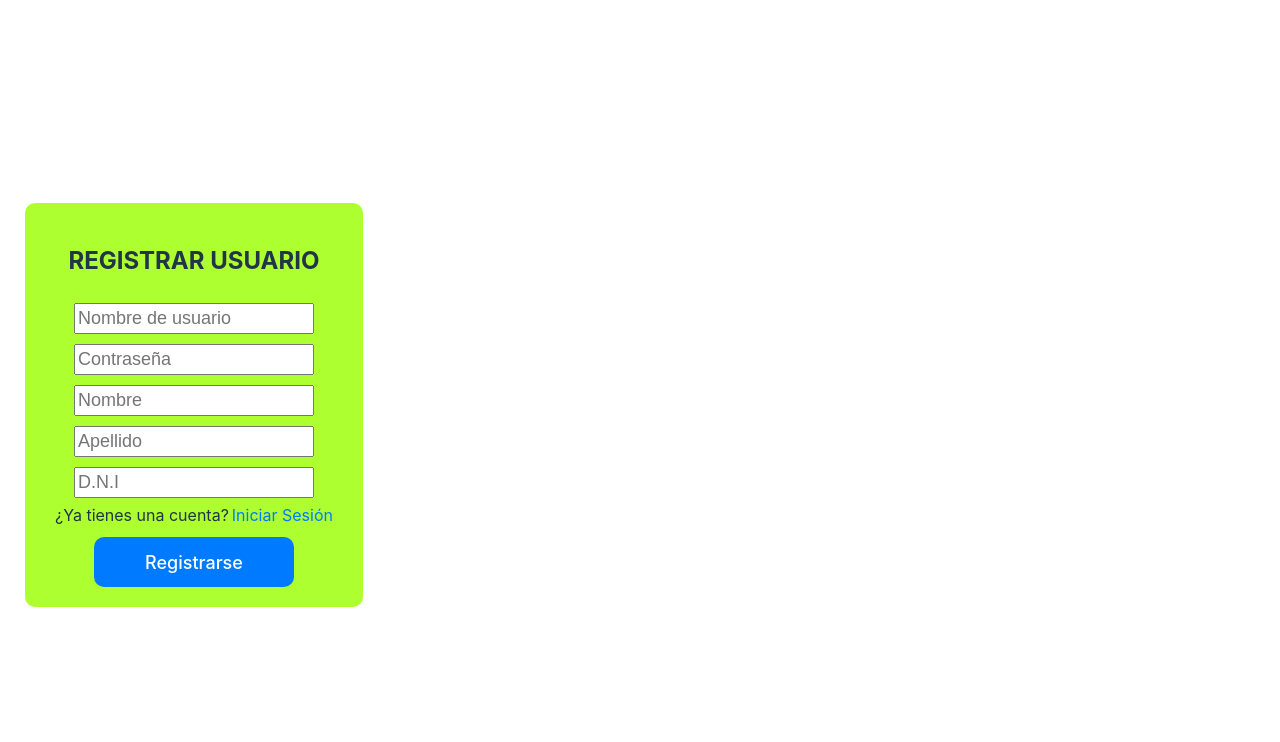
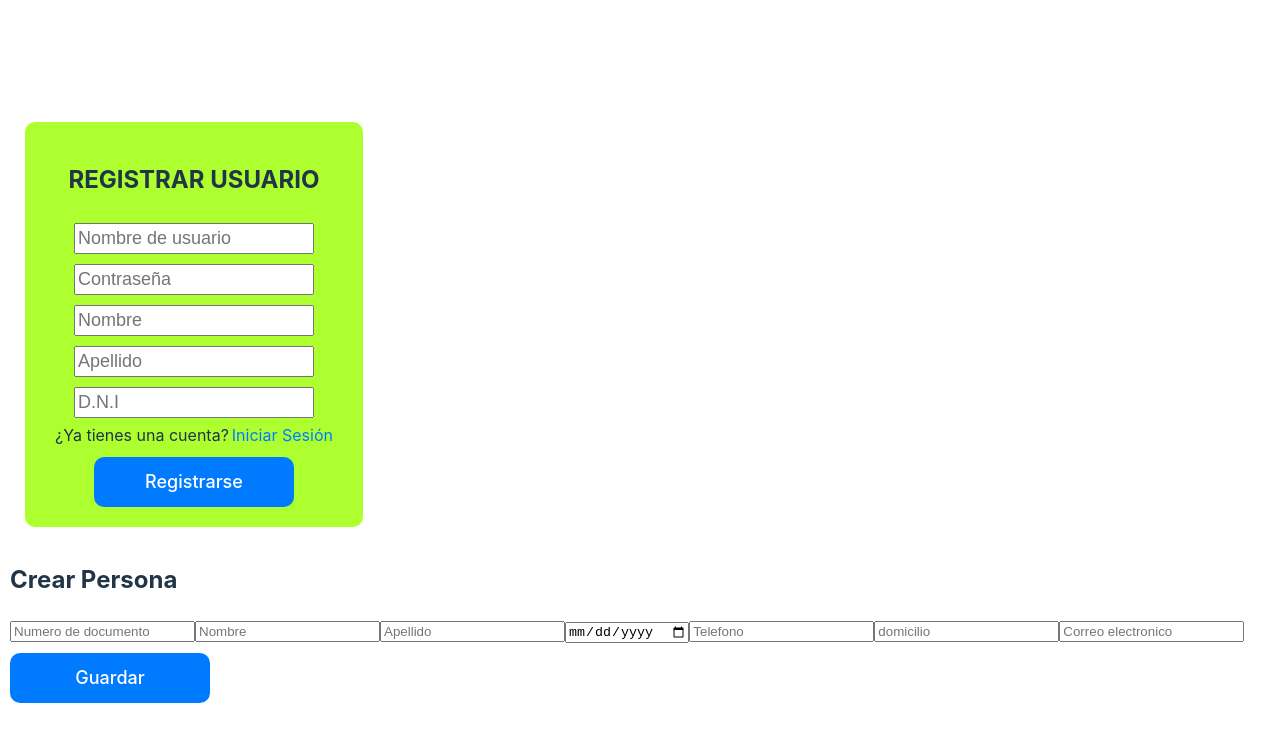
Before and after one commit to L7ONEL/trabajofinal1ercuatrimestre, a React (Vite) app: page / in a window 1280 px wide. Shown: the top 742 px of the page. Built offline with nearby package versions, Linux system fonts and the light colour scheme.

Commit message:
rama caucota y componente registrar persona creados

```diff
--- a/src/App.jsx
+++ b/src/App.jsx
@@ -2,7 +2,9 @@ import { Component } from "react";
 import axios from 'axios'
 import Registrar from './Componentes/Registrar';
 import InicioSesion from './Componentes/InicioSesion';
+import Regis_Persona from "./Componentes/Regis_Persona";
 import './App.css';
+
 
 export default class App extends Component {
     constructor(props) {
@@ -74,7 +76,11 @@ export default class App extends Component {
                       iniciarSesion = {(user, pass) => this.iniciarSesion(user, pass)}
                       cambiarModo = {() => this.cambiarModo()}
                     />
+
                   }
+                  <Regis_Persona>
+
+                  </Regis_Persona>
                 </div>
             </div>
         )
--- /dev/null
+++ b/src/Componentes/Regis_Persona.jsx
@@ -0,0 +1,73 @@
+import { Component } from "react";
+
+export default class Regis_Persona extends Component{
+    constructor(props){
+        super(props)
+        this.state = {
+            documento: "",
+            nombres:"",
+            apellidos:"",
+            fechnac:"",
+            telefono:"",
+            domicilio:"",
+            mail:""
+
+        }
+    }
+
+
+    render(){
+        return(
+            <div className="Personas">
+                <h2>Crear Persona</h2>
+
+                <input
+                type="number"
+                placeholder="Numero de documento"
+                onChange={(e)=> this.setState({documento:e.target.value}) }
+                required
+                />
+                <input
+                type="text"
+                placeholder="Nombre"
+                onChange={(e)=> this.setState({nombres:e.target.value})}
+                required
+                />
+                <input
+                type="text"
+                placeholder="Apellido"
+                onChange={(e)=> this.setState({apellidos:e.target.value})}
+                required
+                />
+                <input
+                type="date"
+                placeholder="Fecha de nacimiento"
+                onChange={(e)=> this.setState({fechnac:e.target.value})}
+                required
+                />
+                <input
+                type="number"
+                placeholder="Telefono"
+                onChange={(e)=> this.setState({telefono:e.target.value})}
+                required
+                />
+                <input
+                type="text"
+                placeholder="domicilio"
+                onChange={(e)=> this.setState({domicilio:e.target.value})}
+                required
+                />
+                <input
+                type="email"
+                placeholder="Correo electronico"
+                onChange={(e)=> this.setState({mail:e.target.value})}
+                required
+                />
+
+                <button className="Boton">Guardar</button>
+
+
+            </div>
+        )
+    }
+}
```
